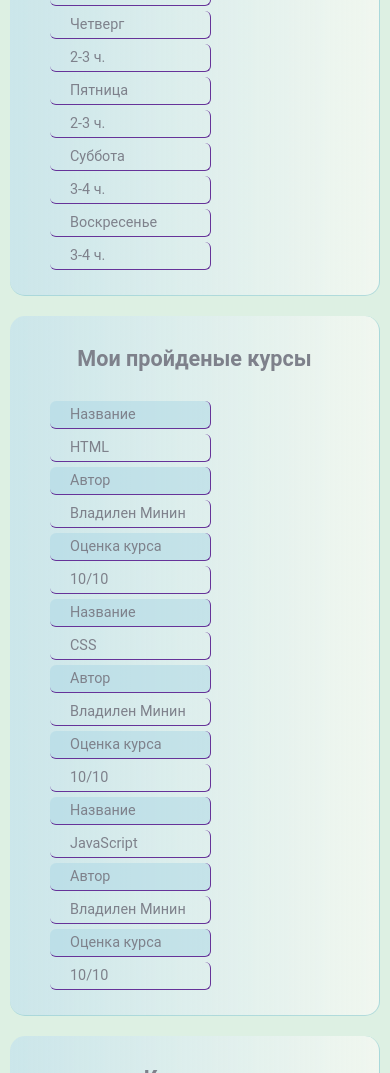
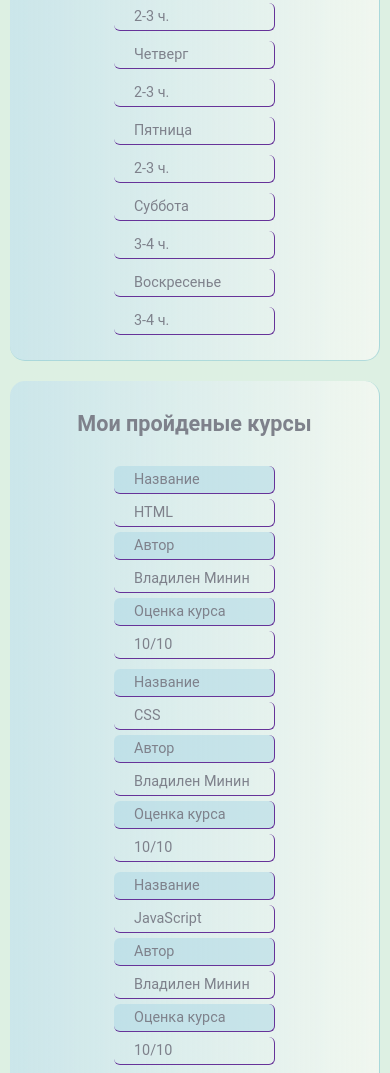
Before and after one commit to V-Ivanich/Card_Student, a plain HTML site: page index.html in a window 390 px wide. Shown: the part 2266-3339 px from the top of the page. Drawn offline with Linux system fonts and the light colour scheme.

Commit message:
corrected block alignment

```diff
--- a/css/styles.css
+++ b/css/styles.css
@@ -62,14 +62,16 @@ span {
     display: none;
   }
   .div-row {
-    display: block;
+    flex-direction: column;
+    align-items: center;
   }
   .table-courses {
     display: none;
   }
   .table-courses-mobile {
-    display: block;
-  }
+    display: flex;
+    flex-direction: column;
+    align-items: center;
 }
 .mini-block-foto {
   border-radius: 20px;
```
